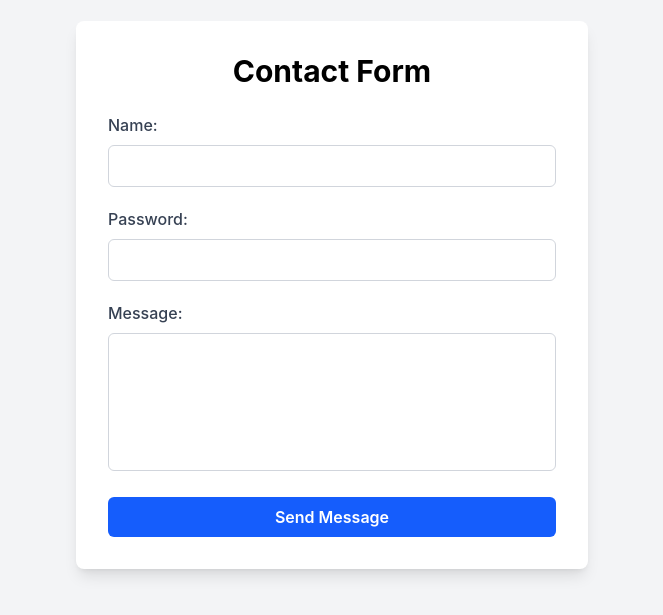
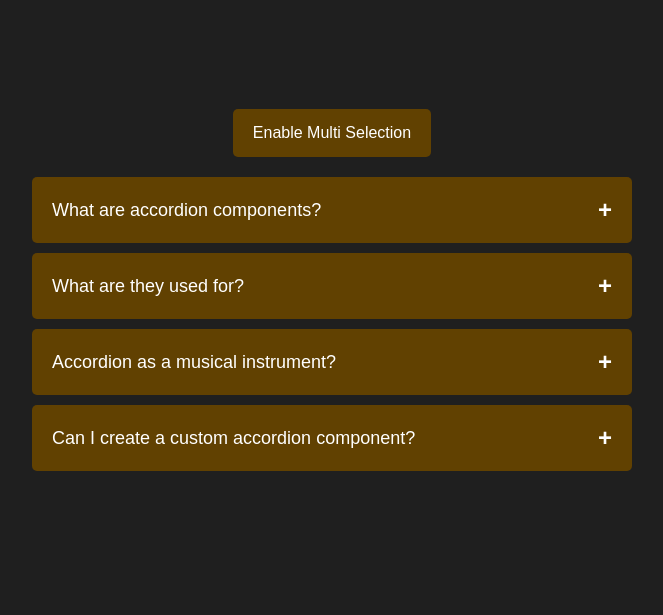
Before and after one commit to Shrabani-Mishra/react-projects, a React (Vite) app: page / in a window 1280 px wide. Shown: the part 105-720 px from the top of the page, without its empty margins (308-971 px from the left). Built offline with nearby package versions, Linux system fonts and the light colour scheme.

Commit message:
Add accordion single and multiple selection

```diff
--- a/src/App.jsx
+++ b/src/App.jsx
@@ -1,5 +1,6 @@
 import React from 'react'
-import ContactForm from './projects/COntactForm'
+import Accordian from './components/Accordian'
+// import ContactForm from './projects/COntactForm'
 // import LoginForm from './projects/LoginForm'
 
 
@@ -7,7 +8,9 @@ function App() {
   return (
     <>
 {/* <LoginForm/> */}
-<ContactForm/>
+{/* <ContactForm/> */}
+{/* Accordian Component */}
+<Accordian/>
     </>
   )
 }
--- /dev/null
+++ b/src/components/Accordian/data.js
@@ -0,0 +1,28 @@
+const accordianData = [
+  {
+    id: 1,
+    question: "What are accordion components?",
+    answer:
+      "Accordion components are UI elements used to organize and display content in collapsible sections."
+  },
+  {
+    id: 2,
+    question: "What are they used for?",
+    answer:
+      "They are commonly used in FAQs, documentation, settings panels, and dashboards."
+  },
+  {
+    id: 3,
+    question: "Accordion as a musical instrument?",
+    answer:
+      "The accordion is a musical instrument with a keyboard and bellows."
+  },
+  {
+    id: 4,
+    question: "Can I create a custom accordion component?",
+    answer:
+      "Yes, you can create a custom accordion component using React and useState."
+  }
+];
+
+export default accordianData;
--- /dev/null
+++ b/src/components/Accordian/index.jsx
@@ -0,0 +1,83 @@
+//Single selection Accordian:Only one accordain item can be open at a time .Opening new item autometically close the prevous;y opened item.
+// Multi Selection Accordian:Multiple Accordian item can be open simultaneously.Opening one item doesn't close the others.
+
+import { useState } from "react";
+import accordianData from "./data";
+import "./style.css";
+
+export default function Accordian() {
+  const [selected, setSelected] = useState(null);
+  const [enableMultiSelection, setEnableMultiSelection] = useState(false);
+  const [multiple, setMultiple] = useState([]);
+
+  // Single Selection
+  function handleSingleSelection(getCurrentId) {
+    setSelected(getCurrentId === selected ? null : getCurrentId);
+  }
+
+  // Multi Selection
+  function handleMultiSelection(getCurrentId) {
+    let copyMultiple = [...multiple];
+
+    const findIndexOfCurrentId = copyMultiple.indexOf(getCurrentId);
+
+    if (findIndexOfCurrentId === -1) {
+      copyMultiple.push(getCurrentId);
+    } else {
+      copyMultiple.splice(findIndexOfCurrentId, 1);
+    }
+
+    setMultiple(copyMultiple);
+  }
+
+  return (
+    <div className="wrapper">
+      <button onClick={() => setEnableMultiSelection(!enableMultiSelection)}>
+        {enableMultiSelection
+          ? "Disable Multi Selection"
+          : "Enable Multi Selection"}
+      </button>
+
+      <div className="accordian">
+        {accordianData && accordianData.length > 0 ? (
+          accordianData.map((dataItem) => (
+            <div className="item" key={dataItem.id}>
+              <div
+                className="title"
+                onClick={
+                  enableMultiSelection
+                    ? () => handleMultiSelection(dataItem.id)
+                    : () => handleSingleSelection(dataItem.id)
+                }
+              >
+                <h3>{dataItem.question}</h3>
+                <span>+</span>
+              </div>
+
+              {/* Single Selection */}
+              {!enableMultiSelection &&
+              selected === dataItem.id ? (
+                <div className="content">
+                  {dataItem.answer}
+                </div>
+              ) : null}
+
+              {/* Multi Selection */}
+              {enableMultiSelection &&
+              multiple.indexOf(dataItem.id) !== -1 ? (
+                <div className="content">
+                  {dataItem.answer}
+                </div>
+              ) : null}
+            </div>
+          ))
+        ) : (
+          <div>No Data Found!</div>
+        )}
+      </div>
+    </div>
+  );
+}
+
+
+// Interview Question Answer: We use key={dataItem.id} in map() so React can uniquely identify each item and efficiently update, add, or remove elements without re-rendering the entire list.
--- /dev/null
+++ b/src/components/Accordian/style.css
@@ -0,0 +1,70 @@
+* {
+  margin: 0;
+  padding: 0;
+  box-sizing: border-box;
+}
+
+body {
+  background-color: #1f1f1f;
+  font-family: Arial, sans-serif;
+}
+
+.wrapper {
+  width: 100%;
+  min-height: 100vh;
+  display: flex;
+  justify-content: center;
+  align-items: center;
+  flex-direction: column;
+}
+
+button {
+  padding: 12px 20px;
+  background-color: #614101;
+  color: white;
+  border: none;
+  border-radius: 5px;
+  cursor: pointer;
+  margin-bottom: 20px;
+  font-size: 16px;
+}
+
+button:hover {
+  opacity: 0.9;
+}
+
+.accordian {
+  width: 600px;
+}
+
+.item {
+  background-color: #614101;
+  margin-bottom: 10px;
+  padding: 15px 20px;
+  border-radius: 5px;
+}
+
+.title {
+  display: flex;
+  justify-content: space-between;
+  align-items: center;
+  cursor: pointer;
+  color: white;
+}
+
+.title h3 {
+  font-size: 18px;
+}
+
+.title span {
+  font-size: 24px;
+  font-weight: bold;
+}
+
+.content {
+  color: white;
+  margin-top: 15px;
+  line-height: 1.6;
+  border-top: 1px solid rgba(255, 255, 255, 0.3);
+  padding-top: 15px;
+}
```
